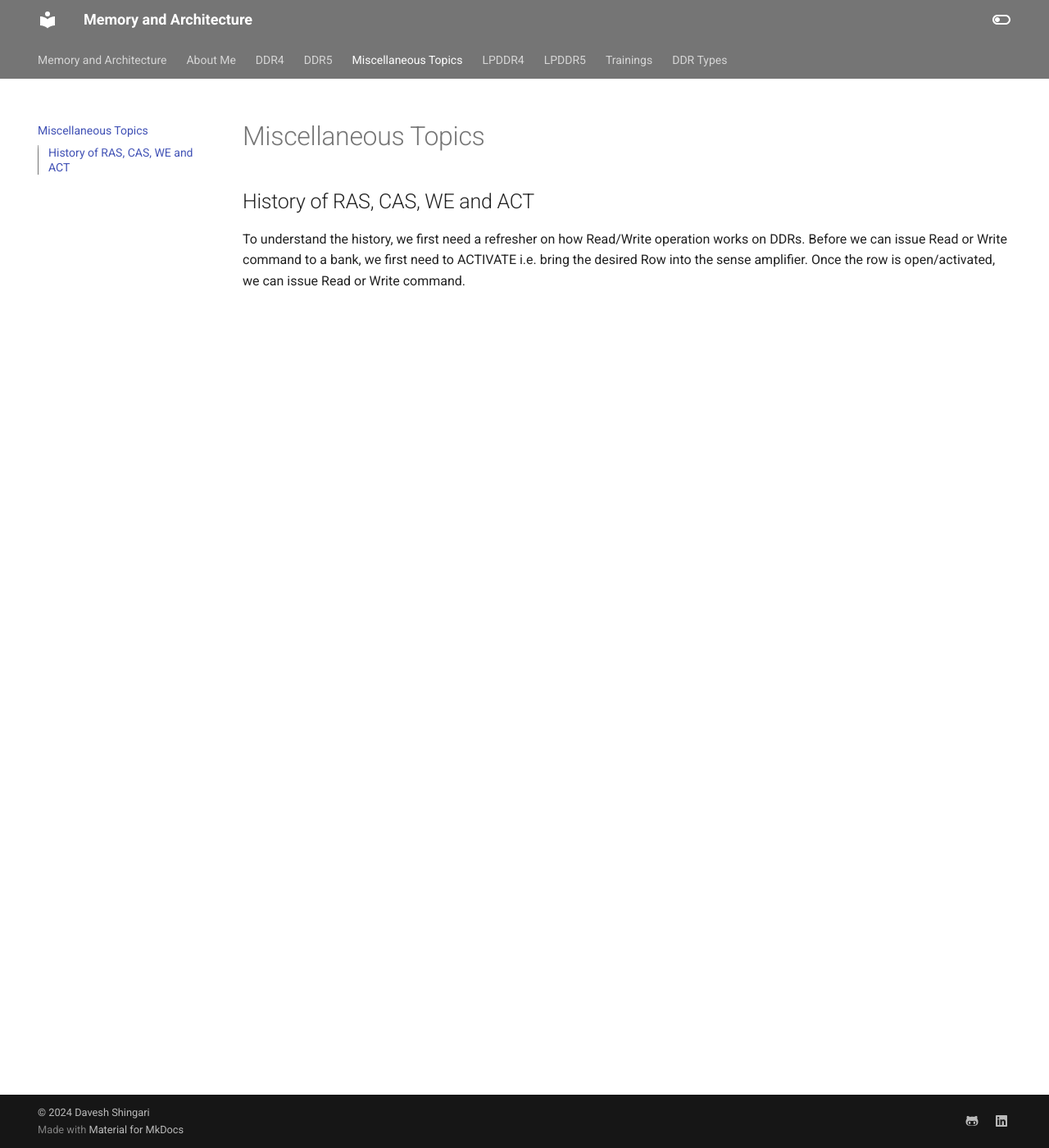
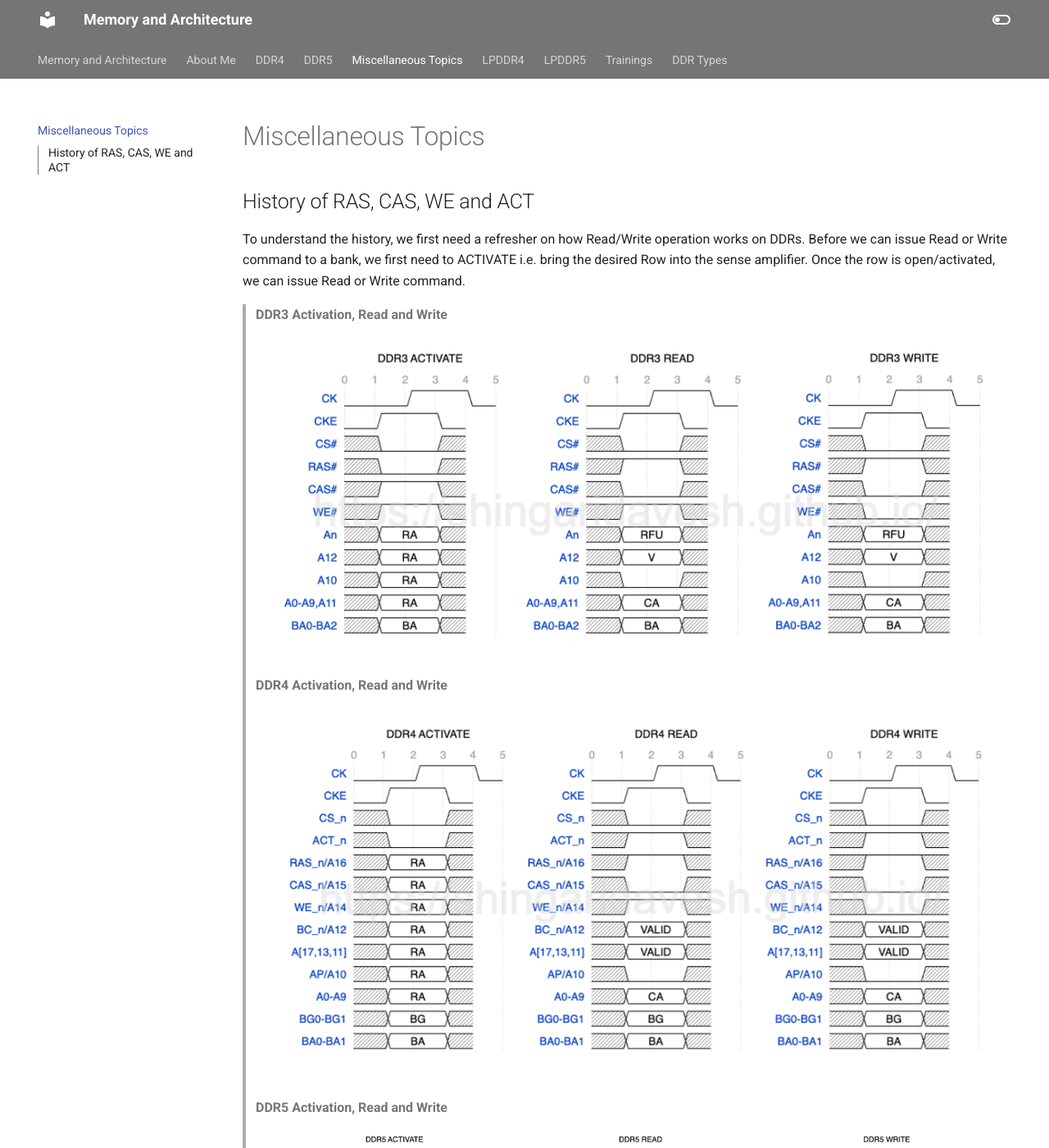
Before and after one commit to shingaridavesh/memoryandarchitecture, an MkDocs documentation site: the page built from docs/Interesting Reads.md, in a window 1280 px wide and 1400 px high. Shown: the whole window at 82% size. Built offline with MkDocs 1.6.1 and Material for MkDocs 9.7.7, drawn with Linux system fonts in a browser that asks for light colours.

Commit message:
Update Interesting Reads.md

```diff
--- a/docs/Interesting Reads.md
+++ b/docs/Interesting Reads.md
@@ -3,3 +3,12 @@
 ##History of RAS, CAS, WE and ACT
 
 To understand the history, we first need a refresher on how Read/Write operation works on DDRs. Before we can issue Read or Write command to a bank, we first need to ACTIVATE i.e. bring the desired Row into the sense amplifier. Once the row is open/activated, we can issue Read or Write command.
+
+> **DDR3 Activation, Read and Write**
+> ![zoomify](images/DDR3_ACT_RD_WR.png)
+
+> **DDR4 Activation, Read and Write**
+> ![zoomify](images/DDR4_ACT_RD_WR.png)
+
+> **DDR5 Activation, Read and Write**
+> ![zoomify](images/DDR5_ACT_RD_WR.png)
```
